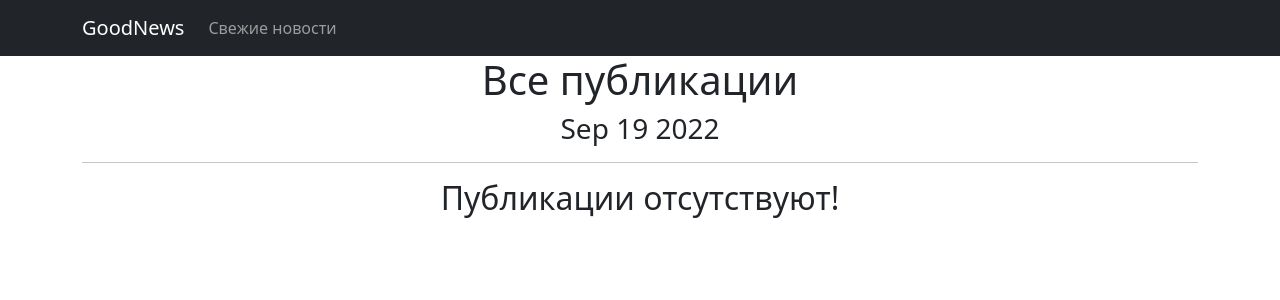
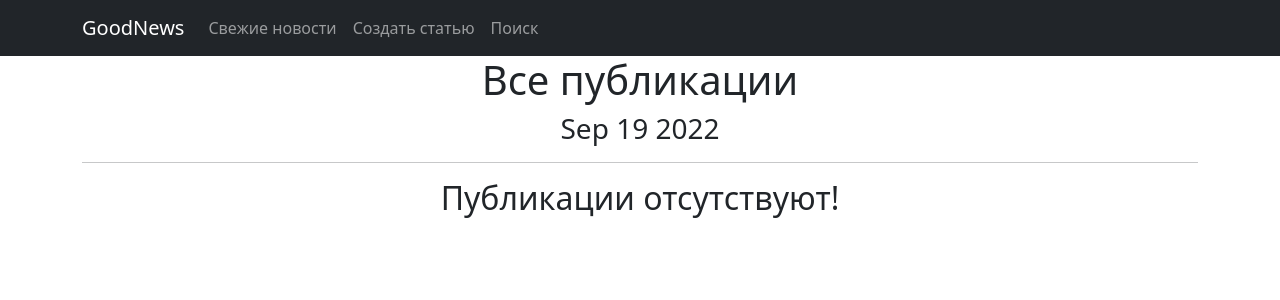
Before and after one commit to XanderMoroz/GoodNews-DRF, a Django app: page /news/ in a window 1280 px wide. Shown: the top 300 px of the page. Run offline with Django 4.2, Linux system fonts and the light colour scheme; data that the repository does not hold is empty; some libraries are stand-ins or nearby versions.

Commit message:
Template fixed: 2 nav-items (Поиск, Создать) added

```diff
--- a/GoodNews/templates/flatpages/default.html
+++ b/GoodNews/templates/flatpages/default.html
@@ -29,6 +29,14 @@
                            <a class="nav-link" href="/news/">Свежие новости</a>
                        </li>
 
+                       <li class="nav-item">
+                           <a class="nav-link" href="/news/add">Создать статью</a>
+                       </li>
+
+                       <li class="nav-item">
+                           <a class="nav-link" href="/news/search">Поиск</a>
+                       </li>
+
            </ul>
        </div>
    </div>
```
